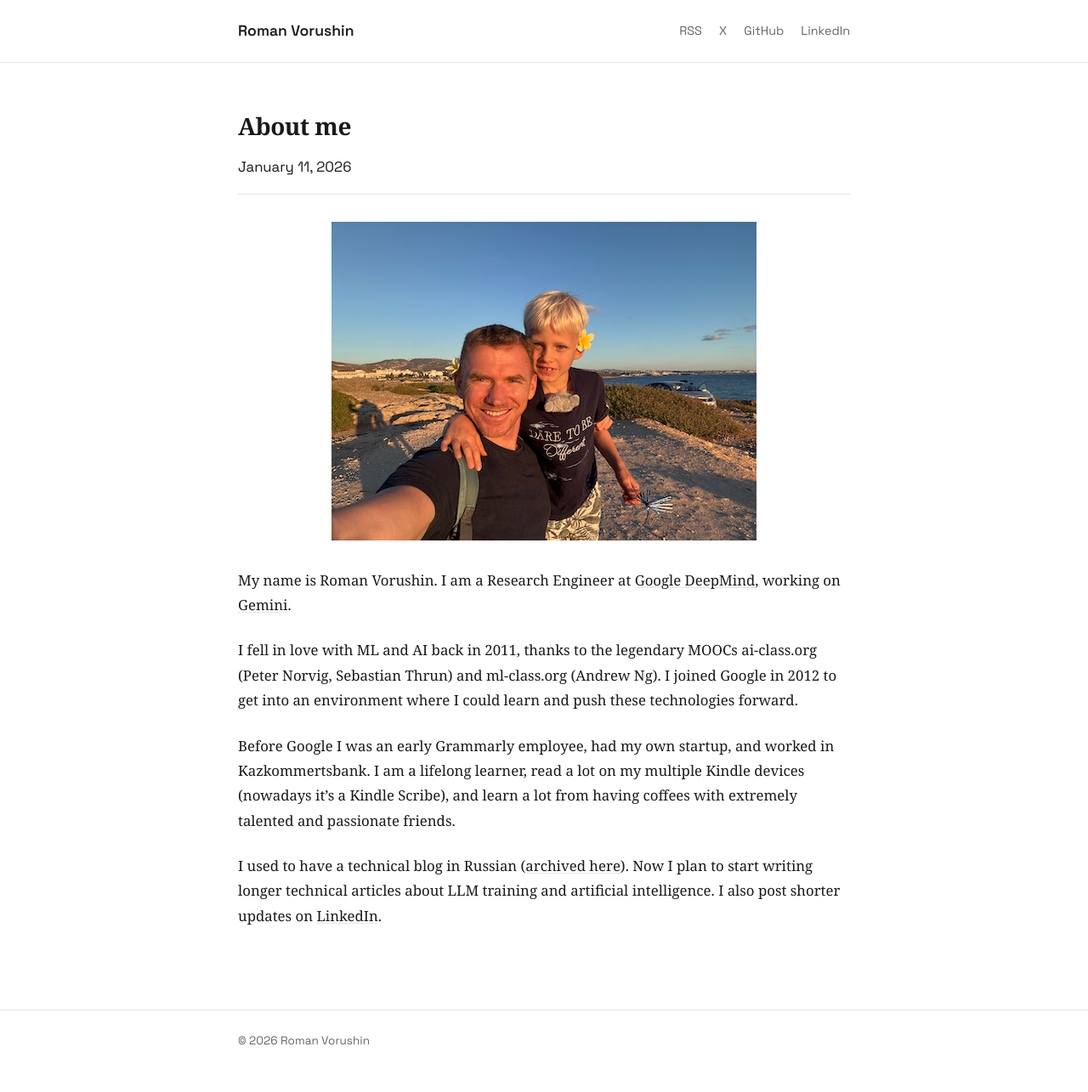
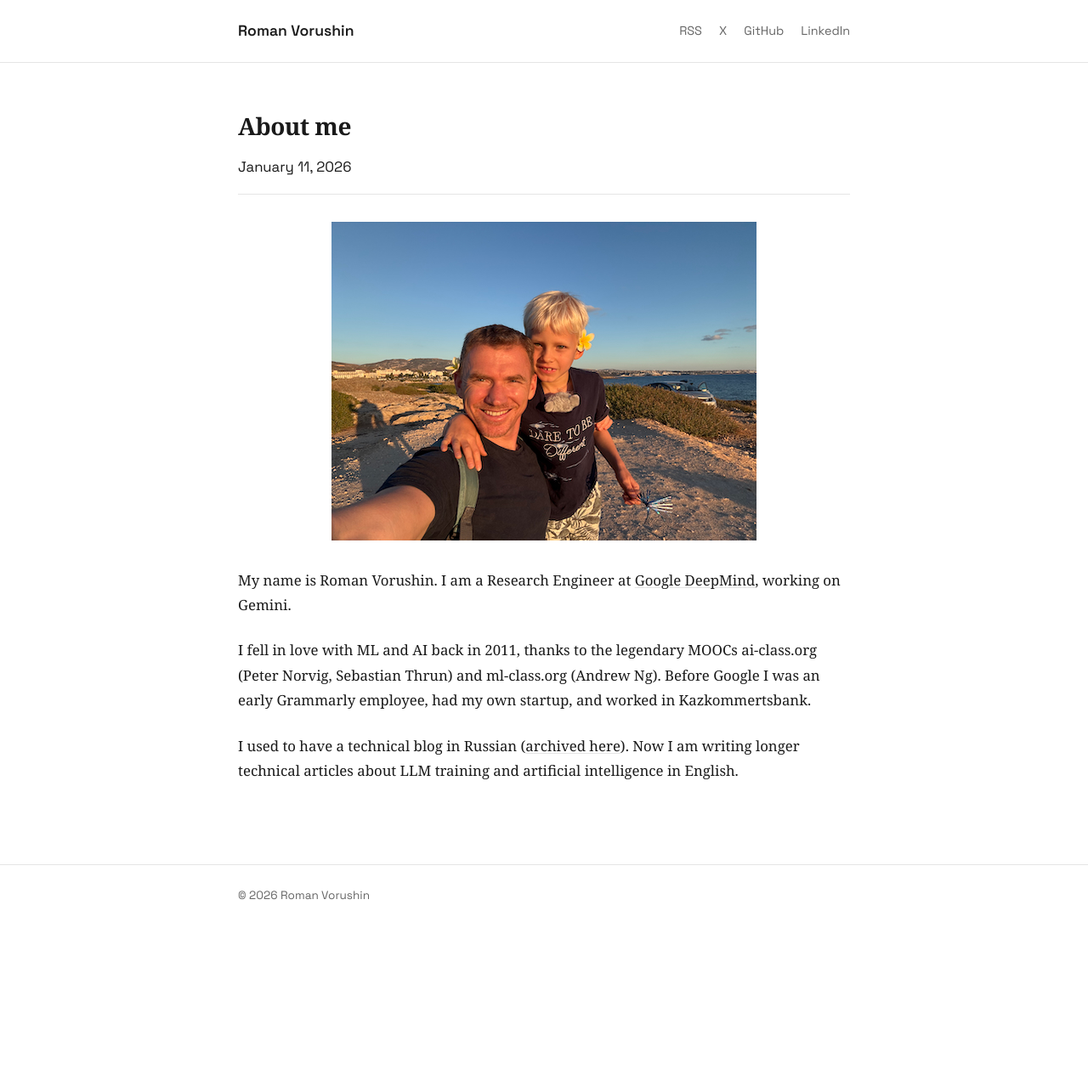
Before and after one commit to vorushin/vorushin.github.io, a Jekyll site: the page built from _posts/2026-01-11-about-me.md, in a window 1280 px wide. Shown: the whole page at 85% size. Built offline with Jekyll 4.4.1, drawn with Linux system fonts in a browser that asks for light colours; after the commit the page ends 1114 px from its top, so only the background shows below that.

Commit message:
shortened about me

```diff
--- a/_posts/2026-01-11-about-me.md
+++ b/_posts/2026-01-11-about-me.md
@@ -5,12 +5,10 @@ lang: en
 permalink: /blog/intro
 ---
 
-![Jogging in San-Diego, Dec 2025](/img/intro/roman.jpg)
+![Roman and Robert](/img/intro/roman.jpg)
 
-My name is Roman Vorushin. I am a Research Engineer at [Google DeepMind](https://deepmind.google/), working on [Gemini](https://deepmind.google/technologies/gemini/).
+My name is Roman Vorushin. I am a Research Engineer at [Google DeepMind](https://deepmind.google/), working on Gemini.
 
-I fell in love with ML and AI back in 2011, thanks to the legendary MOOCs ai-class.org (Peter Norvig, Sebastian Thrun) and ml-class.org (Andrew Ng). I joined Google in 2012 to get into an environment where I could learn and push these technologies forward.
+I fell in love with ML and AI back in 2011, thanks to the legendary MOOCs ai-class.org (Peter Norvig, Sebastian Thrun) and ml-class.org (Andrew Ng). Before Google I was an early Grammarly employee, had my own startup, and worked in Kazkommertsbank.
 
-Before Google I was an early Grammarly employee, had my own startup, and worked in Kazkommertsbank. I am a lifelong learner, read a lot on my multiple Kindle devices (nowadays it's a Kindle Scribe), and learn a lot from having coffees with extremely talented and passionate friends.
-
-I used to have a technical blog in Russian ([archived here](/ru/)). Now I plan to start writing longer technical articles about LLM training and artificial intelligence. I also post shorter updates on [LinkedIn](https://www.linkedin.com/in/vorushin/).
+I used to have a technical blog in Russian ([archived here](/ru/)). Now I am writing longer technical articles about LLM training and artificial intelligence in English.
```
